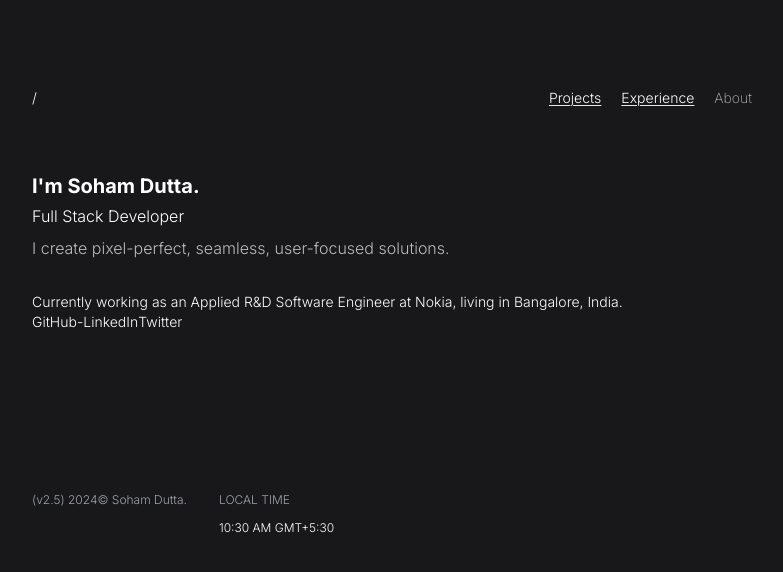
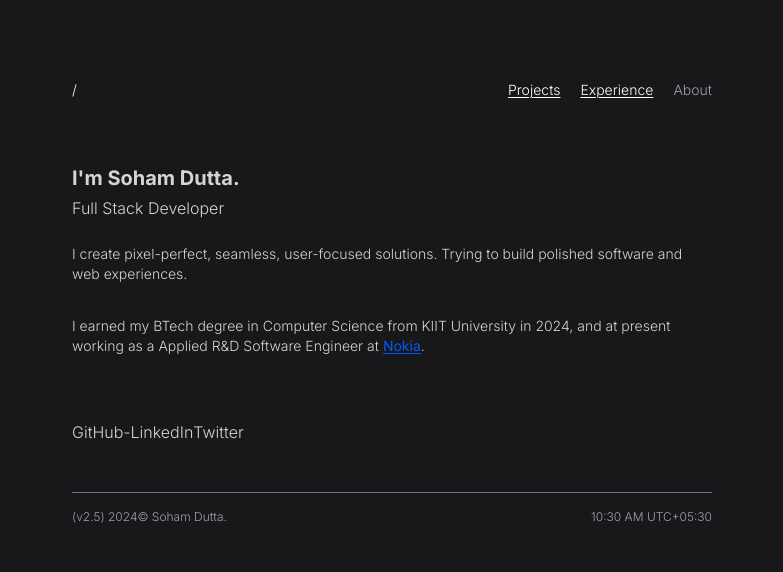
Before and after one commit to shm-dtt/portfolio-v2, a Next.js app: page / in a window 1280 px wide. Shown: the top 572 px of the page, without its empty margins (248-1031 px from the left). Built offline with nearby package versions, Linux system fonts and the light colour scheme.

Commit message:
addition of custom css, new data, minor fine readjustments

```diff
--- a/app/layout.tsx
+++ b/app/layout.tsx
@@ -39,9 +39,7 @@ export default function RootLayout({
 }>) {
   return (
     <html lang="en">
-      <body
-        className={`${inter.className} font-light p-2 mx-auto my-16 max-w-3xl`}
-      >
+      <body className={`${inter.className} font-light mx-auto my-16 max-w-2xl`}>
         <Header />
         {children}
         <Footer />
--- a/app/page.tsx
+++ b/app/page.tsx
@@ -1,22 +1,32 @@
-"use client";
 import { Data } from "@/utils/data/Data";
 import Link from "next/link";
 
 export default function Home() {
   return (
-    <div>
-      <div className=" flex flex-col mt-8 mb-32">
-        <div className="flex flex-col z-1 text-white p-4">
+    <div className=" flex flex-col my-8">
+      <div className="flex flex-col z-1 text-stone-300 p-4">
         <div className="text-xl font-bold">
           I&apos;m {Data.firstName} {Data.lastName}.
         </div>
         <div className="mt-1">Full Stack Developer</div>
-          <div className="opacity-70 mt-2">{Data.intro}</div>
-          <div className="text-sm mt-8">
-            Currently working as an {Data.position} at {Data.currentCompany},
-            living in {Data.location}, {Data.country}.
+        <div className="text-sm my-4">
+          <div className="my-2">{Data.intro}</div>
+          <div className="my-8">
+            I earned my BTech degree in Computer Science from KIIT University in
+            2024, and at present working as a {Data.position} at{" "}
+            {
+              <Link
+                href={Data.currentCompanyLink}
+                className="text-[#005aff] font-normal my-underline"
+              >
+                {Data.currentCompany}
+              </Link>
+            }
+            .
           </div>
-          <div className="flex text-sm">
+        </div>
+
+        <div className="flex mt-4">
           <Link href={Data.github} target="_blank">
             GitHub
           </Link>
@@ -30,6 +40,5 @@ export default function Home() {
         </div>
       </div>
     </div>
-    </div>
   );
 }
--- a/components/Footer/Footer.tsx
+++ b/components/Footer/Footer.tsx
@@ -26,19 +26,15 @@ const Footer: React.FC = () => {
   }, []);
 
   return (
-    <div className="flex flex-col justify-center mt-6 mb-4 text-xs">
-      <div className="p-4 flex md:justify-between md:flex-row md:items-center flex-col text-white gap-8">
-        <div className="flex gap-8">
-          <p className="text-gray-400 flex flex-col">
-            ({Data.version}) {Data.year}© {Data.firstName} {Data.lastName}.
-          </p>
-          <p className="flex flex-col gap-3">
-            <span className="text-gray-400 uppercase">Local Time</span>
-            <span>
-              {time} GMT{Data.gmtOffset}
-            </span>
-          </p>
-        </div>
+    <div className="flex flex-col justify-center my-4 text-xs">
+      <div className="border-t-[0.25px] border-gray-500 mx-4"></div>
+      <div className="p-4 flex justify-between text-gray-400">
+        <p>
+          ({Data.version}) {Data.year}© {Data.firstName} {Data.lastName}.
+        </p>
+        <p>
+          {time} UTC{Data.gmtOffset}
+        </p>
       </div>
     </div>
   );
--- a/components/Header/Header.tsx
+++ b/components/Header/Header.tsx
@@ -6,9 +6,7 @@ const Header: React.FC = () => {
   const pathname = usePathname();
 
   const isActive = (route: string) =>
-    pathname === route
-      ? "opacity-70 font-extralight"
-      : "underline decoration-gray-200 decoration-[0.5px] underline-offset-2";
+    pathname === route ? "text-gray-400" : "decoration-gray-200 my-underline";
 
   return (
     <div className="p-4 flex justify-between items-end text-white text-sm">
--- a/package.json
+++ b/package.json
@@ -25,6 +25,7 @@
     "@types/node": "^20",
     "@types/react": "^18",
     "@types/react-dom": "^18",
+    "@types/tailwindcss": "^3.1.0",
     "autoprefixer": "^10.4.20",
     "eslint": "^8",
     "eslint-config-next": "14.1.0",
--- a/tailwind.config.ts
+++ b/tailwind.config.ts
@@ -9,10 +9,21 @@ const config: Config = {
   theme: {
     extend: {
       colors: {
-        "light-black": "#121212",
+        "my-grey": "#121212",
       },
     },
   },
-  plugins: [],
+  plugins: [
+    function ({ addUtilities }: { addUtilities: Function }) {
+      addUtilities({
+        ".my-underline": {
+          "text-decoration": "underline",
+          "text-decoration-thickness": "0.5px",
+          "text-underline-offset": "2px",
+        },
+      });
+    },
+  ],
 };
+
 export default config;
--- a/utils/data/Data.tsx
+++ b/utils/data/Data.tsx
@@ -7,11 +7,13 @@ export const Data = {
   location: "Bangalore",
   country: "India",
   timeZone: "Asia/Kolkata",
-  gmtOffset: "+5:30",
+  gmtOffset: "+05:30",
   year: 2024,
   currentCompany: "Nokia",
+  currentCompanyLink: "https://www.nokia.com/",
   position: "Applied R&D Software Engineer",
-  intro: "I create pixel-perfect, seamless, user-focused solutions.",
+  intro:
+    "I create pixel-perfect, seamless, user-focused solutions. Trying to build polished software and web experiences.",
   email: "sohamdutta2001@gmail.com",
   twitter: "https://twitter.com/shmdsgn",
   linkedin: "https://www.linkedin.com/in/shm-dtt",
```
Also changed, not shown: components/HoverButton/HoverButton.tsx (+1 -6 lines), 1 other file (tests, documents, lock files or other folders). Lines whose indentation alone changed are shown as unchanged.
